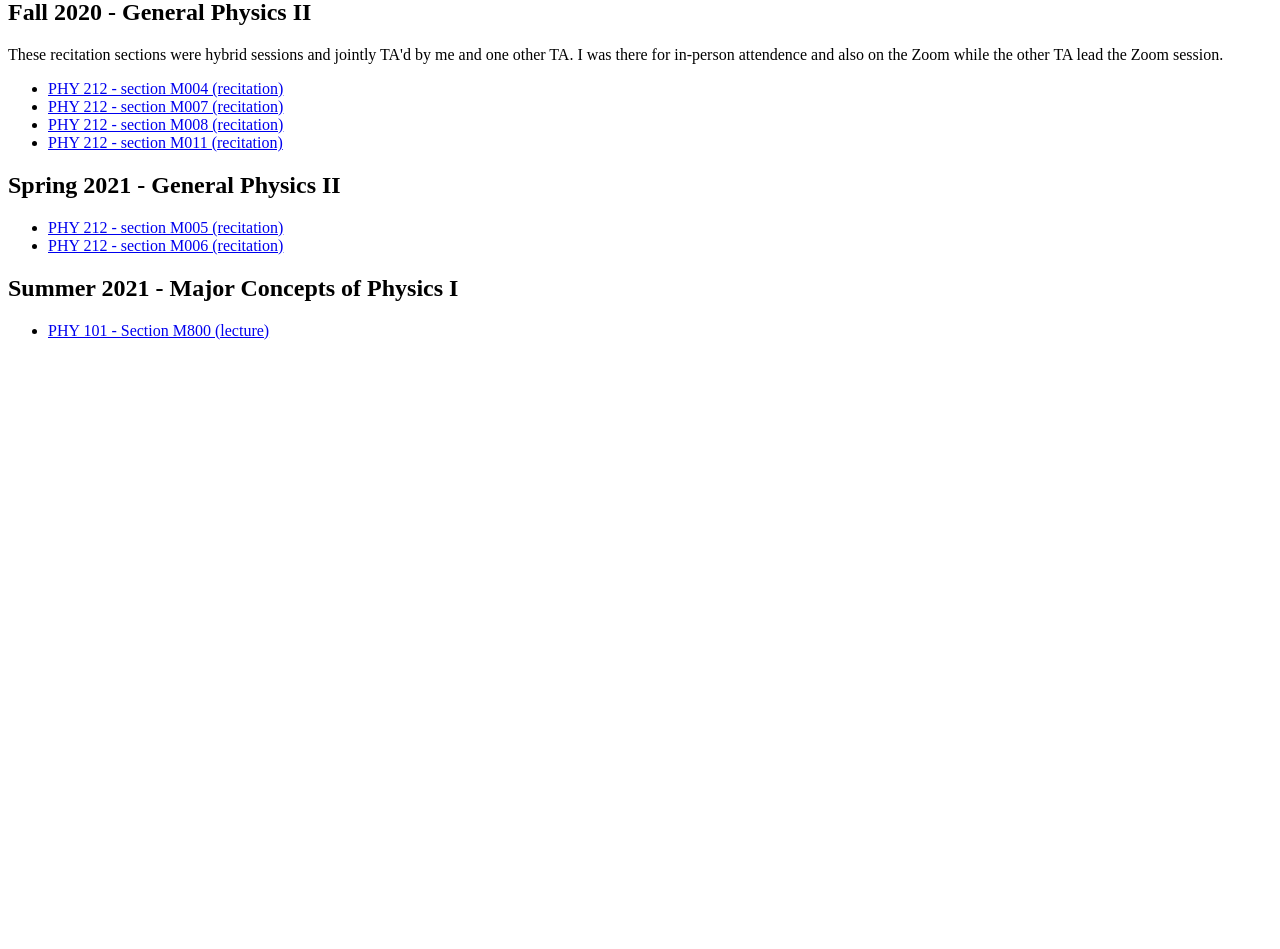
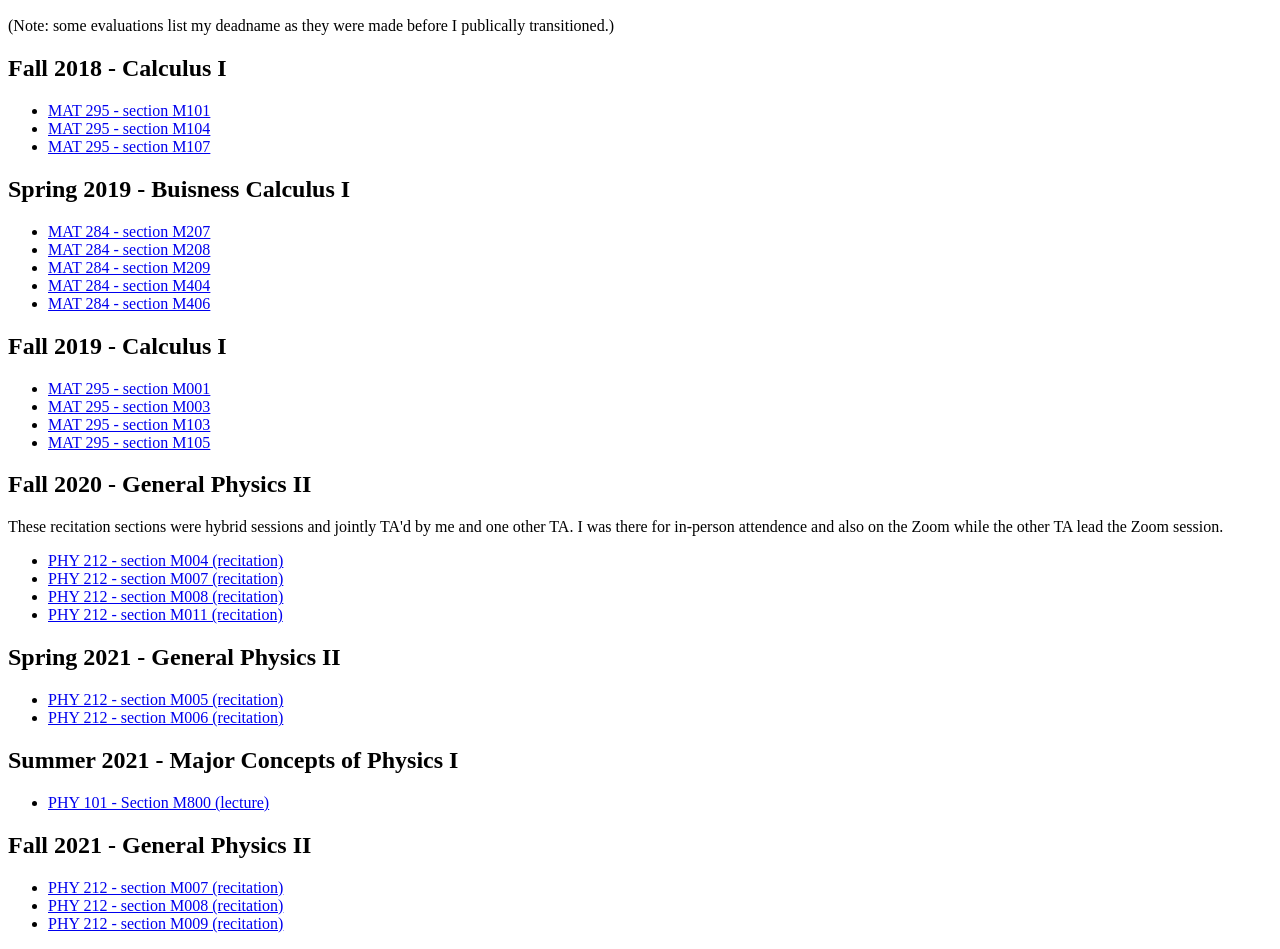
Before and after one commit to krsnik02/krsnik02.github.io, a plain HTML site: page index.html in a window 1280 px wide. Shown: the part 2620-3569 px from the top of the page. Before the commit the page ends 2976 px from the top, so only its background shows below. Drawn offline with Linux system fonts and the light colour scheme.

Commit message:
evaluations

```diff
--- a/index.html
+++ b/index.html
@@ -114,8 +114,8 @@
     <article id="mat">
         <h1>Teaching Materials</h1>
         <p>Below are linked a variety of materials I prepared for the courses I have taught. Not all materials
-            written
-            by me are provided for all courses.
+            written by me are provided for all courses. (Note: some materials might list my deadname as they were made
+            before I publically transitioned.)
         </p>
 
         <h3>MAT 285 - Life Sciences Calculus I</h3>
@@ -168,8 +168,7 @@
         </ul>
         <h4>Lecture Notes</h4>
         These lectures were presented over zoom and then the notes written during the lecture were uploaded.
-        Recordings
-        of these lectures were also made available.
+        Recordings of these lectures were also made available.
         <ul>
             <li><a href="materials/PHY101/Chapter 1 Introduction.pdf">Lecture 1 - Introduction</a>
                 (<a href="materials/PHY101/lecture_1.mp4">recording</a>)</li>
@@ -201,6 +200,55 @@
 
     <article id="eval">
         <h1>Student Evaluations</h1>
+        <p>(Note: some evaluations list my deadname as they were made before I publically transitioned.)</p>
+
+        <h2>Fall 2018 - Calculus I</h2>
+        <ul>
+            <li><a
+                    href="evaluations/Fall_2018_Course_Evaluations_/MAT_Instructor Hartshaw,Garrett Evan, Class_ MAT295 Section M101 (Calculus I).pdf">MAT
+                    295 - section M101</a></li>
+            <li><a
+                    href="evaluations/Fall_2018_Course_Evaluations_/MAT_Instructor Hartshaw,Garrett Evan, Class_ MAT295 Section M104 (Calculus I).pdf">MAT
+                    295 - section M104</a></li>
+            <li><a
+                    href="evaluations/Fall_2018_Course_Evaluations_/MAT_Instructor Hartshaw,Garrett Evan, Class_ MAT295 Section M107 (Calculus I).pdf">MAT
+                    295 - section M107</a></li>
+        </ul>
+
+        <h2>Spring 2019 - Buisness Calculus I</h2>
+        <ul>
+            <li><a
+                    href="evaluations/Spring_2019_Course_Evaluations_/MAT_Instructor Hartshaw,Garrett Evan, Class_ MAT284 Section M207 (Buisness Calculus).pdf">MAT
+                    284 - section M207</a></li>
+            <li><a
+                    href="evaluations/Spring_2019_Course_Evaluations_/MAT_Instructor Hartshaw,Garrett Evan, Class_ MAT284 Section M208 (Buisness Calculus).pdf">MAT
+                    284 - section M208</a></li>
+            <li><a
+                    href="evaluations/Spring_2019_Course_Evaluations_/MAT_Instructor Hartshaw,Garrett Evan, Class_ MAT284 Section M209 (Buisness Calculus).pdf">MAT
+                    284 - section M209</a></li>
+            <li><a
+                    href="evaluations/Spring_2019_Course_Evaluations_/MAT_Instructor Hartshaw,Garrett Evan, Class_ MAT284 Section M404 (Buisness Calculus).pdf">MAT
+                    284 - section M404</a></li>
+            <li><a
+                    href="evaluations/Spring_2019_Course_Evaluations_/MAT_Instructor Hartshaw,Garrett Evan, Class_ MAT284 Section M406 (Buisness Calculus).pdf">MAT
+                    284 - section M406</a></li>
+        </ul>
+
+        <h2>Fall 2019 - Calculus I</h2>
+        <ul>
+            <li><a
+                    href="evaluations/Fall_2019_Course_Evaluations_/MAT_Instructor Hartshaw,Garrett Evan, Class_ MAT295 Section M001 (Calculus I).pdf">MAT
+                    295 - section M001</a></li>
+            <li><a
+                    href="evaluations/Fall_2019_Course_Evaluations_/MAT_Instructor Hartshaw,Garrett Evan, Class_ MAT295 Section M003 (Calculus I).pdf">MAT
+                    295 - section M003</a></li>
+            <li><a
+                    href="evaluations/Fall_2019_Course_Evaluations_/MAT_Instructor Hartshaw,Garrett Evan, Class_ MAT295 Section M103 (Calculus I).pdf">MAT
+                    295 - section M103</a></li>
+            <li><a
+                    href="evaluations/Fall_2019_Course_Evaluations_/MAT_Instructor Hartshaw,Garrett Evan, Class_ MAT295 Section M105 (Calculus I).pdf">MAT
+                    295 - section M105</a></li>
+        </ul>
 
         <h2>Fall 2020 - General Physics II</h2>
         <p>These recitation sections were hybrid sessions and jointly TA'd by me and one other TA. I was there
@@ -230,6 +278,16 @@
             <li><a href="evaluations/72228.1213PHY.101.M800.SUMMER21.MajorConceptsofPhysicsI_GwenhwyfarHartshaw.pdf">PHY
                     101 - Section M800 (lecture)</a></li>
         </ul>
+
+        <h2>Fall 2021 - General Physics II</h2>
+        <ul>
+            <li><a href="evaluations/10939.1211PHY.212.M007.FALL21.GeneralPhysicsII_GwenhwyfarHartshaw.pdf">PHY 212 -
+                    section M007 (recitation)</a></li>
+            <li><a href="evaluations/10940.1211PHY.212.M008.FALL21.GeneralPhysicsII_GwenhwyfarHartshaw.pdf">PHY 212 -
+                    section M008 (recitation)</a></li>
+            <li><a href="evaluations/11300.1211PHY.212.M009.FALL21.GeneralPhysicsII_GwenhwyfarHartshaw.pdf">PHY 212 -
+                    section M009 (recitation)</a></li>
+        </ul>
     </article>
 
 </body>
```
Also changed, not shown: 12 other files.
